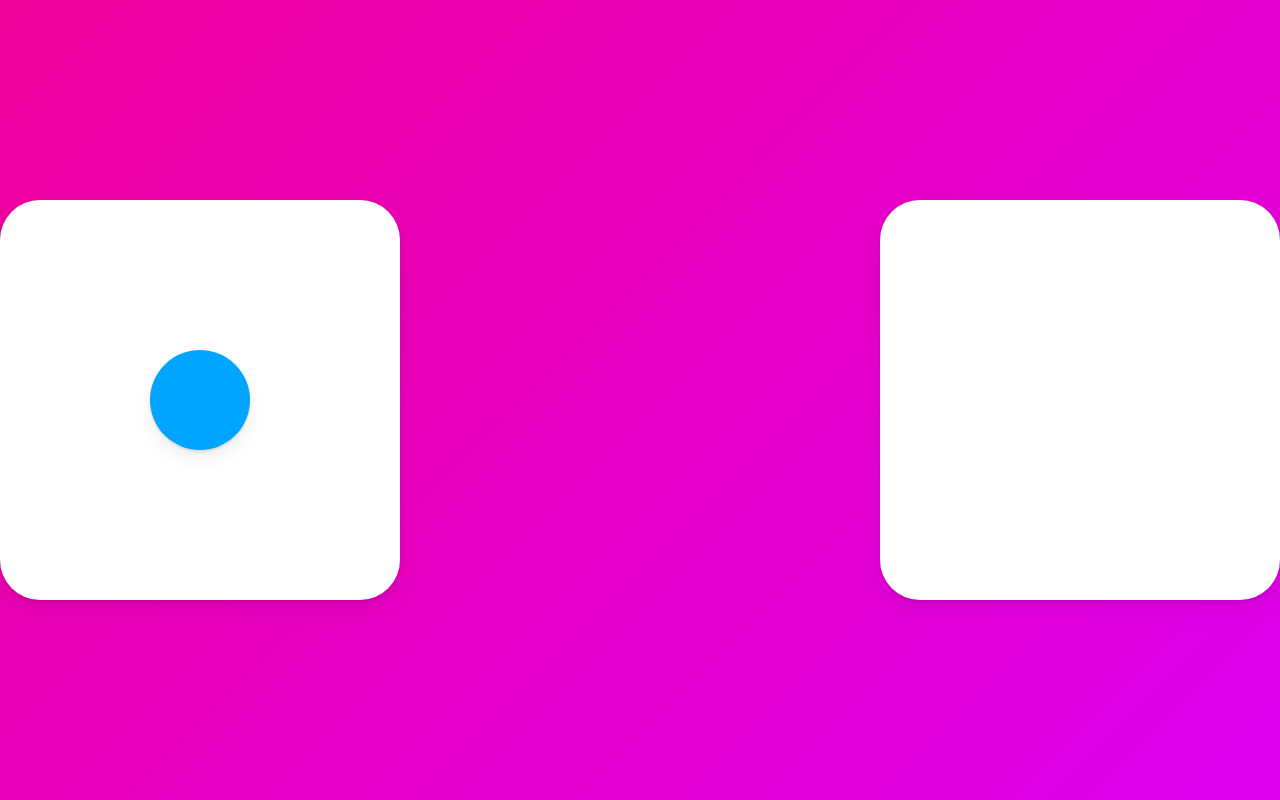
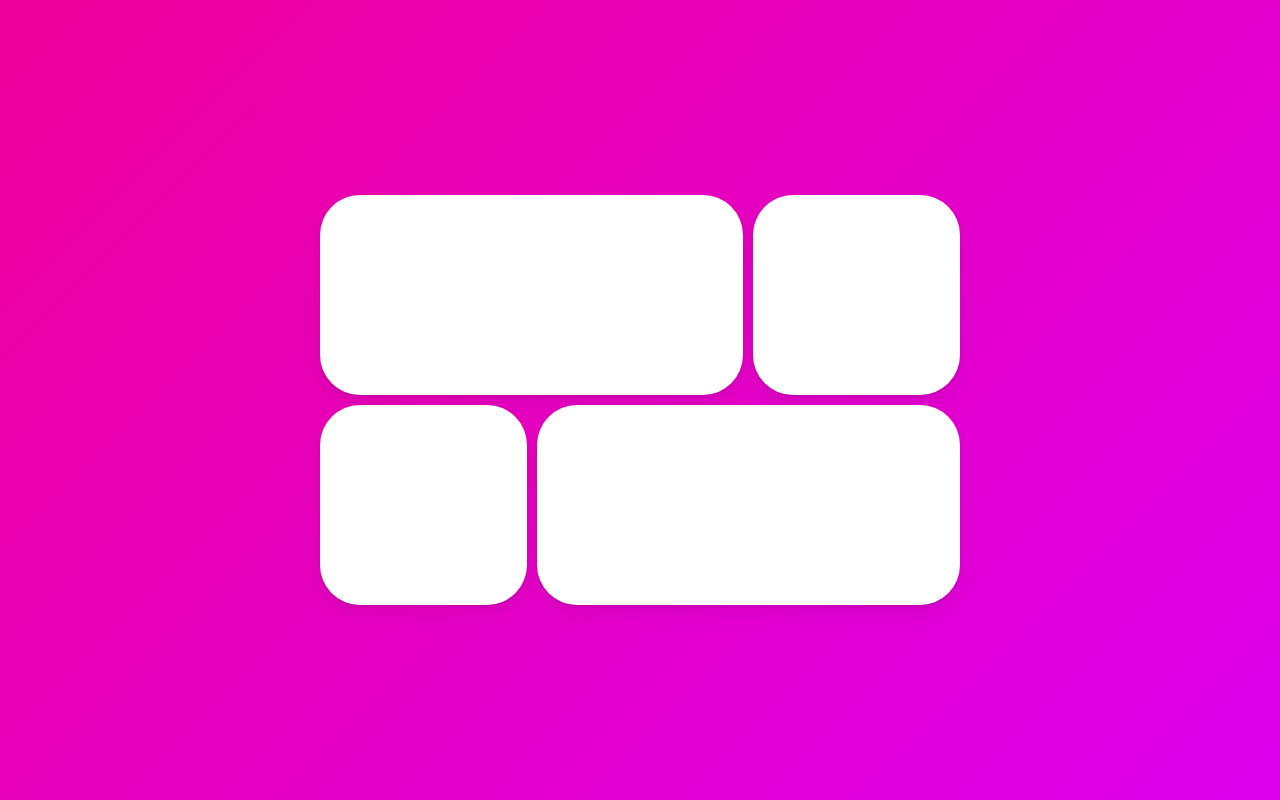
Before and after one commit to dany02/react-animate-study, a React (Create React App) app: page / in a window 1280 px wide. Built offline with nearby package versions, Linux system fonts and the light colour scheme.

Commit message:
Framer - layoutId

```diff
--- a/src/App.tsx
+++ b/src/App.tsx
@@ -6,36 +6,61 @@
     height: 100vh;
     width: 100vw;
     display: flex;
-    justify-content: space-between;
+    justify-content: space-around;
     align-items: center;
-    flex-direction: row;
+`;
+
+const Grid = styled.div`
+    display: grid;
+    grid-template-columns: repeat(3, 1fr);
+    width: 50vw;
+    gap: 10px;
+    div:first-child,
+    div:last-child {
+        grid-column: span 2;
+    }
 `;
 
 const Box = styled(motion.div)`
-    width: 400px;
-    height: 400px;
     background-color: rgba(255, 255, 255, 1);
     border-radius: 40px;
+    height: 200px;
+    box-shadow: 0 2px 3px rgba(0, 0, 0, 0.1), 0 10px 20px rgba(0, 0, 0, 0.06);
+`;
+
+const Overlay = styled(motion.div)`
+    width: 100%;
+    height: 100%;
+    position: absolute;
     display: flex;
     justify-content: center;
     align-items: center;
-    box-shadow: 0 2px 3px rgba(0, 0, 0, 0.1), 0 10px 20px rgba(0, 0, 0, 0.06);
-`;
-
-const Circle = styled(motion.div)`
-    width: 100px;
-    height: 100px;
-    background-color: #00a5ff;
-    box-shadow: 0 2px 3px rgba(0, 0, 0, 0.1), 0 10px 20px rgba(0, 0, 0, 0.06);
 `;
 
 function App() {
-    const [clicked, setClicked] = useState(false);
-    const toggleClicked = () => setClicked((prev) => !prev);
+    const [id, setId] = useState<null | string>(null);
     return (
-        <Wrapper onClick={toggleClicked}>
-            <Box>{!clicked ? <Circle layoutId="circle" style={{borderRadius: "50px"}}/> : null}</Box>
-            <Box>{clicked ? <Circle  layoutId="circle" style={{borderRadius: 0, scale: 2}}/> : null}</Box>
+        <Wrapper>
+            <Grid>
+                {["1", "2", "3", "4"].map((n) => (
+                    <Box onClick={() => setId(n)} key={n} layoutId={n} />
+                ))}
+            </Grid>
+            <AnimatePresence>
+                {id ? (
+                    <Overlay
+						onClick={() => setId(null)}
+                        initial={{ backgroundColor: " rgba(0,0,0,0)" }}
+                        animate={{ backgroundColor: " rgba(0,0,0,0.5)" }}
+                        exit={{ backgroundColor: " rgba(0,0,0,0)" }}
+                    >
+                        <Box
+                            layoutId={id}
+                            style={{ width: 400, height: 200 }}
+                        />
+                    </Overlay>
+                ) : null}
+            </AnimatePresence>
         </Wrapper>
     );
 }
```
